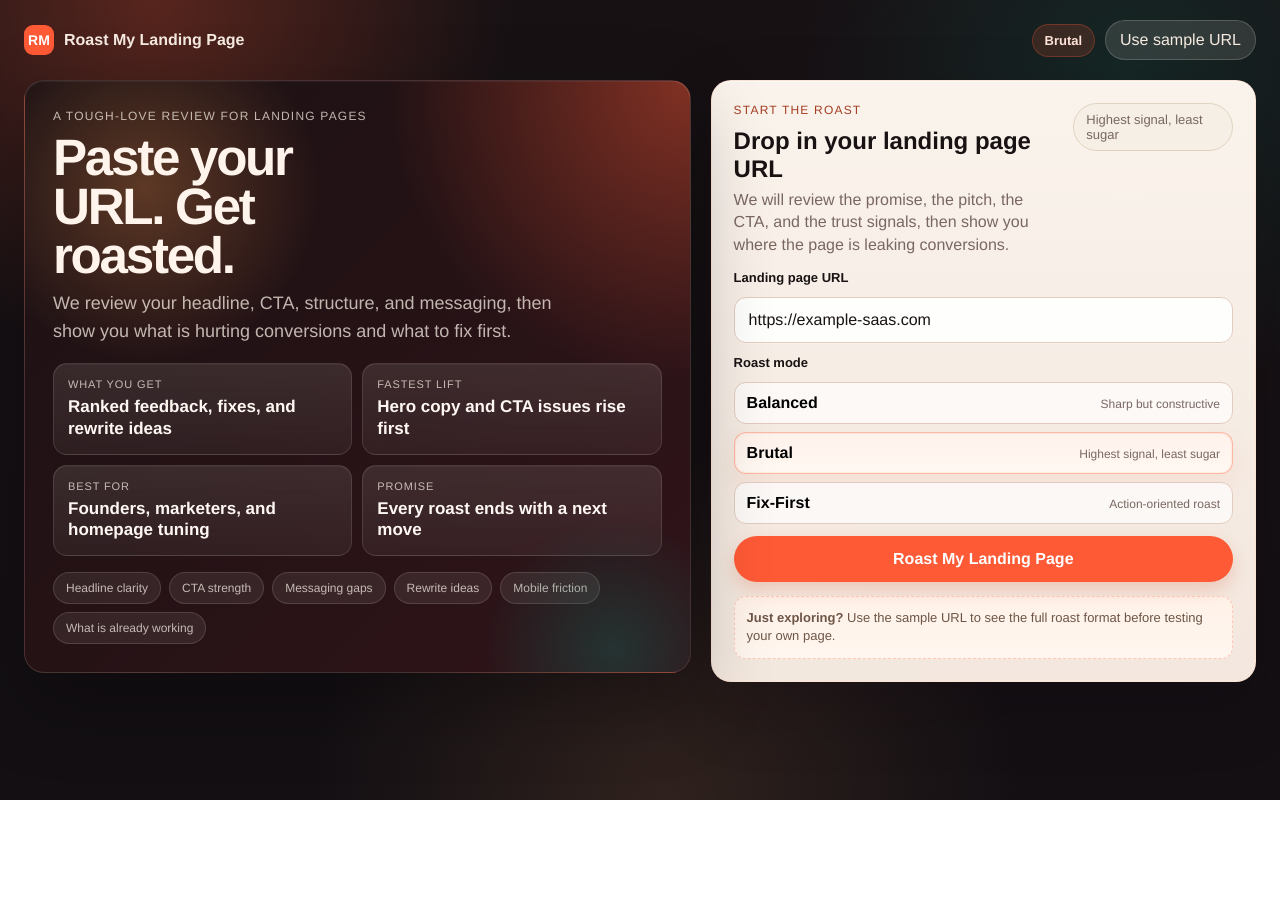
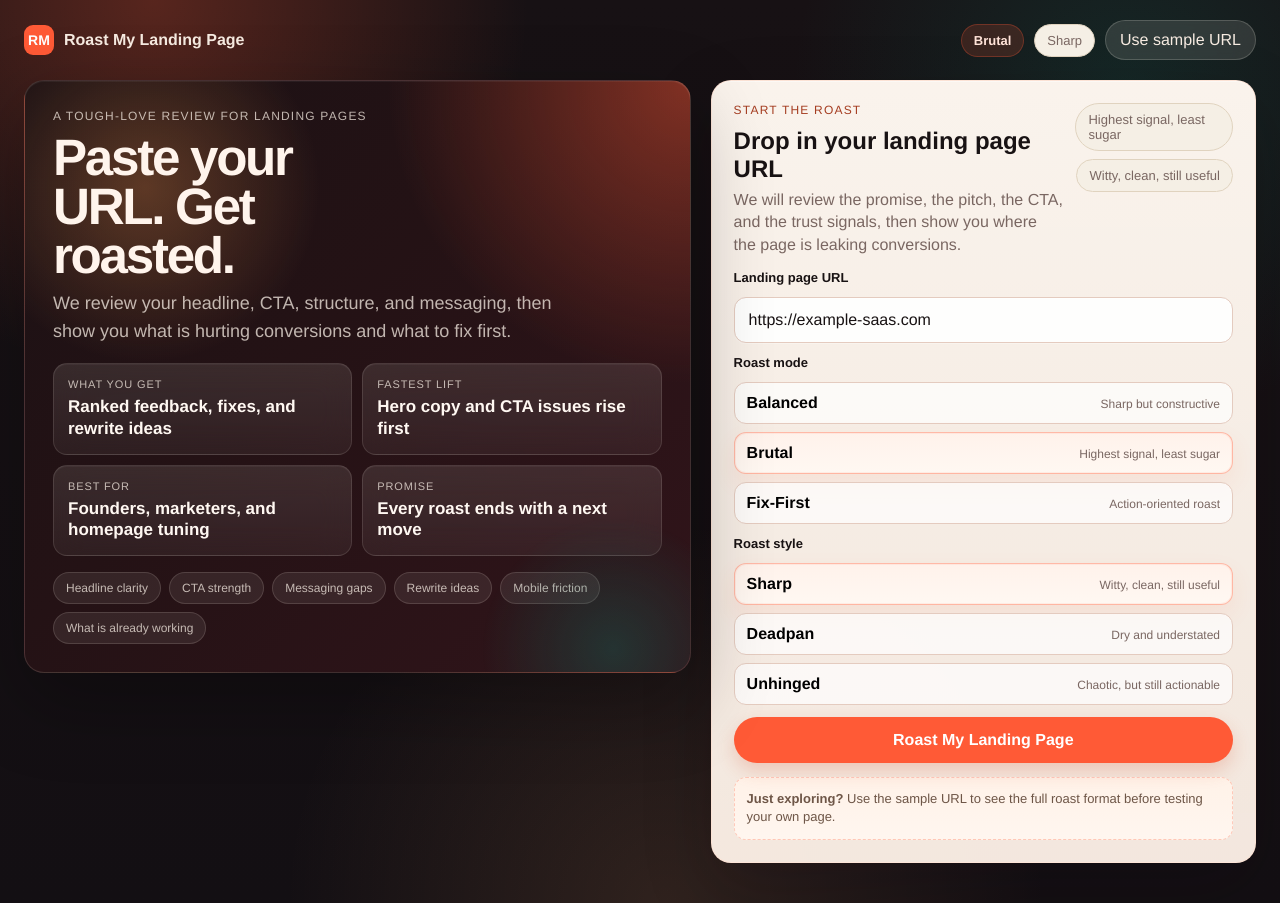
Before and after one commit to buloxdev/roast_landingpage, a website: page index.html in a window 1280 px wide. Before the commit the page ends 800 px from the top, so only its background shows below. Drawn offline with Linux system fonts and the light colour scheme.

Commit message:
Add roast style selector and refresh home UI

```diff
--- a/app.js
+++ b/app.js
@@ -199,12 +199,6 @@
     if (window.ROAST_API_BASE_URL) {
       return String(window.ROAST_API_BASE_URL).replace(/\/+$/, "");
     }
-
-    const hostname = window.location && window.location.hostname ? window.location.hostname : "";
-    if (hostname === "localhost" || hostname === "127.0.0.1") {
-      return "http://localhost:8787";
-    }
-
     return "/api";
   }
 
@@ -320,6 +314,23 @@
       value: "fix-first",
       label: "Fix-First",
       hint: "Action-oriented roast",
+    },
+  ];
+  const STYLE_OPTIONS = [
+    {
+      value: "sharp",
+      label: "Sharp",
+      hint: "Witty, clean, still useful",
+    },
+    {
+      value: "deadpan",
+      label: "Deadpan",
+      hint: "Dry and understated",
+    },
+    {
+      value: "unhinged",
+      label: "Unhinged",
+      hint: "Chaotic, but still actionable",
     },
   ];
 
@@ -359,6 +370,7 @@
     form: {
       url: "https://example-saas.com",
       mode: "brutal",
+      style: "sharp",
     },
     formError: "",
     errorState: null,
@@ -403,6 +415,10 @@
 
   function getModeMeta(modeValue) {
     return MODE_OPTIONS.find((option) => option.value === modeValue) || MODE_OPTIONS[0];
+  }
+
+  function getStyleMeta(styleValue) {
+    return STYLE_OPTIONS.find((option) => option.value === styleValue) || STYLE_OPTIONS[0];
   }
 
   function normalizeUrlInput(raw) {
@@ -611,8 +627,8 @@
     return null;
   }
 
-  async function runApiRoast(url, mode) {
-    const analyze = await postJson("/analyze", { url, mode, persist: true }, "analyze");
+  async function runApiRoast(url, mode, style) {
+    const analyze = await postJson("/analyze", { url, mode, style, persist: true }, "analyze");
     if (!isObject(analyze) || !isObject(analyze.analysis)) {
       throw {
         kind: "api",
@@ -629,6 +645,7 @@
         roast_id: analyze.roast_id,
         analysis: analyze.analysis,
         mode,
+        style,
       },
       "compose"
     );
@@ -845,6 +862,7 @@
 
   function renderTopbar(meta) {
     const mode = getModeMeta(state.form.mode);
+    const style = getStyleMeta(state.form.style);
     const sourceBadge = getRunSourceBadge();
     const right = meta && meta.rightHtml ? meta.rightHtml : "";
     const showUrl = !(meta && meta.hideUrl) && state.form.url;
@@ -858,6 +876,7 @@
         <div class="topbar-right">
           ${showUrl ? `<div class="url-pill">${escapeHtml(state.form.url)}</div>` : ""}
           <div class="mode-pill">${escapeHtml(mode.label)}</div>
+          <div class="mode-pill mode-pill-soft">${escapeHtml(style.label)}</div>
           ${
             sourceBadge
               ? `<div class="mode-pill mode-pill-soft" title="${escapeHtml(sourceBadge.title)}">${escapeHtml(
@@ -873,6 +892,7 @@
 
   function renderHome() {
     const mode = getModeMeta(state.form.mode);
+    const style = getStyleMeta(state.form.style);
     const hasUrlError = Boolean(state.formError);
     return `
       <div class="shell">
@@ -926,7 +946,10 @@
                 <h2>Drop in your landing page URL</h2>
                 <p>We will review the promise, the pitch, the CTA, and the trust signals, then show you where the page is leaking conversions.</p>
               </div>
-              <div class="mode-pill mode-pill-soft">${escapeHtml(mode.hint)}</div>
+              <div class="input-card-badges">
+                <div class="mode-pill mode-pill-soft">${escapeHtml(mode.hint)}</div>
+                <div class="mode-pill mode-pill-soft">${escapeHtml(style.hint)}</div>
+              </div>
             </div>
 
             <form data-form="roast" class="input-form" novalidate>
@@ -961,6 +984,25 @@
                       role="tab"
                       aria-selected="${active ? "true" : "false"}"
                       data-mode-value="${escapeHtml(option.value)}"
+                    >
+                      <span>${escapeHtml(option.label)}</span>
+                      <small>${escapeHtml(option.hint)}</small>
+                    </button>
+                  `;
+                }).join("")}
+              </div>
+
+              <div class="field-label">Roast style</div>
+              <div class="mode-selector" role="tablist" aria-label="Roast style">
+                ${STYLE_OPTIONS.map((option) => {
+                  const active = option.value === state.form.style;
+                  return `
+                    <button
+                      type="button"
+                      class="mode-option${active ? " is-active" : ""}"
+                      role="tab"
+                      aria-selected="${active ? "true" : "false"}"
+                      data-style-value="${escapeHtml(option.value)}"
                     >
                       <span>${escapeHtml(option.label)}</span>
                       <small>${escapeHtml(option.hint)}</small>
@@ -1046,6 +1088,9 @@
               <div class="score-big-label">Run mode</div>
               <div class="analysis-side-value">${escapeHtml(getModeMeta(state.form.mode).label)}</div>
               <div class="score-band">${escapeHtml(getModeMeta(state.form.mode).hint)}</div>
+              <div class="score-band" style="margin-top:6px;">${escapeHtml(getStyleMeta(state.form.style).label)}: ${escapeHtml(
+      getStyleMeta(state.form.style).hint
+    )}</div>
             </section>
             <section class="rail-card">
               <h3>v1 Status</h3>
@@ -1444,7 +1489,7 @@
     render();
     const roastPromise = (async function () {
       try {
-        const apiRun = await runApiRoast(validation.url, state.form.mode);
+        const apiRun = await runApiRoast(validation.url, state.form.mode, state.form.style);
         return {
           ui: apiRun.ui,
           partialEvidence: Boolean(apiRun.partialEvidence),
@@ -1558,6 +1603,13 @@
         return;
       }
 
+      const styleTarget = event.target.closest("[data-style-value]");
+      if (styleTarget) {
+        state.form.style = styleTarget.getAttribute("data-style-value") || state.form.style;
+        if (state.screen === "home") render();
+        return;
+      }
+
       const actionTarget = event.target.closest("[data-action]");
       if (!actionTarget) return;
       const action = actionTarget.getAttribute("data-action");
--- a/styles.css
+++ b/styles.css
@@ -766,6 +766,12 @@ button {
   margin-bottom: 14px;
 }
 
+.input-card-badges {
+  display: grid;
+  gap: 8px;
+  justify-items: end;
+}
+
 .input-card-head h2 {
   margin: 2px 0 6px;
   font-size: 24px;
@@ -1249,6 +1255,10 @@ button {
     flex-direction: column;
   }
 
+  .input-card-badges {
+    justify-items: start;
+  }
+
   .mode-option {
     flex-direction: column;
     align-items: flex-start;
```
